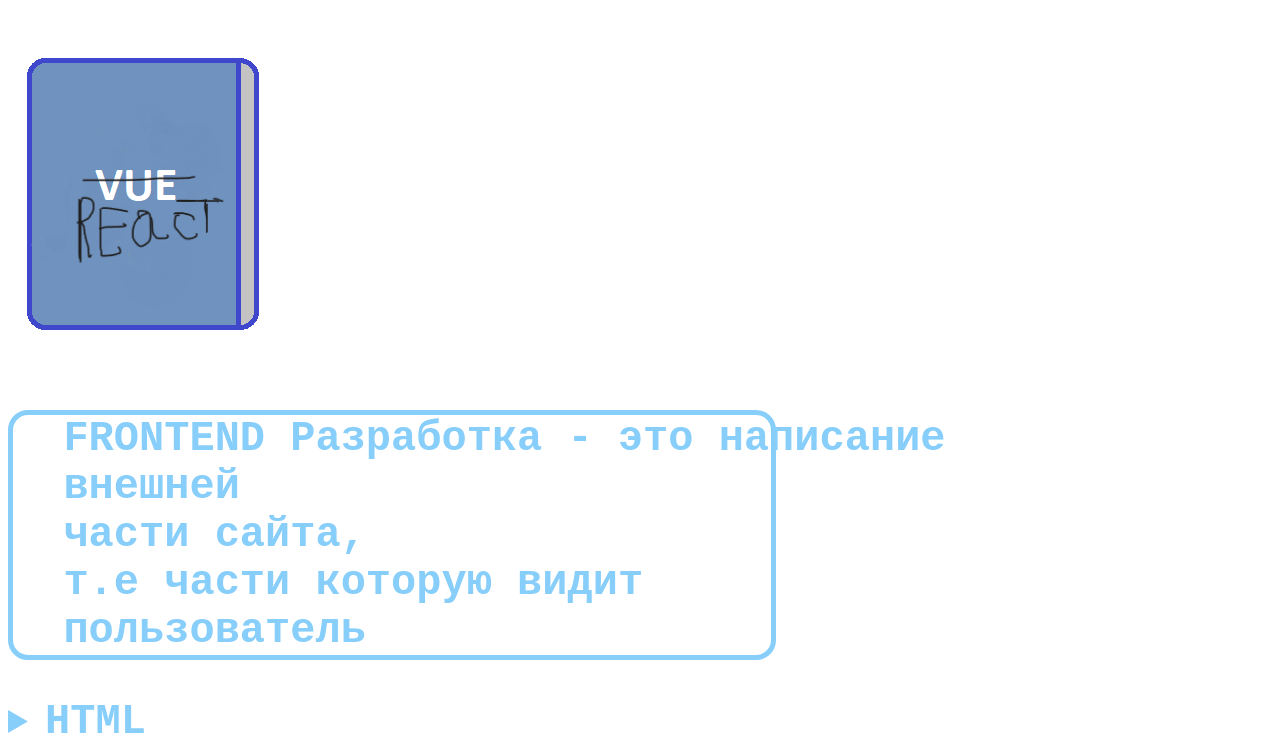
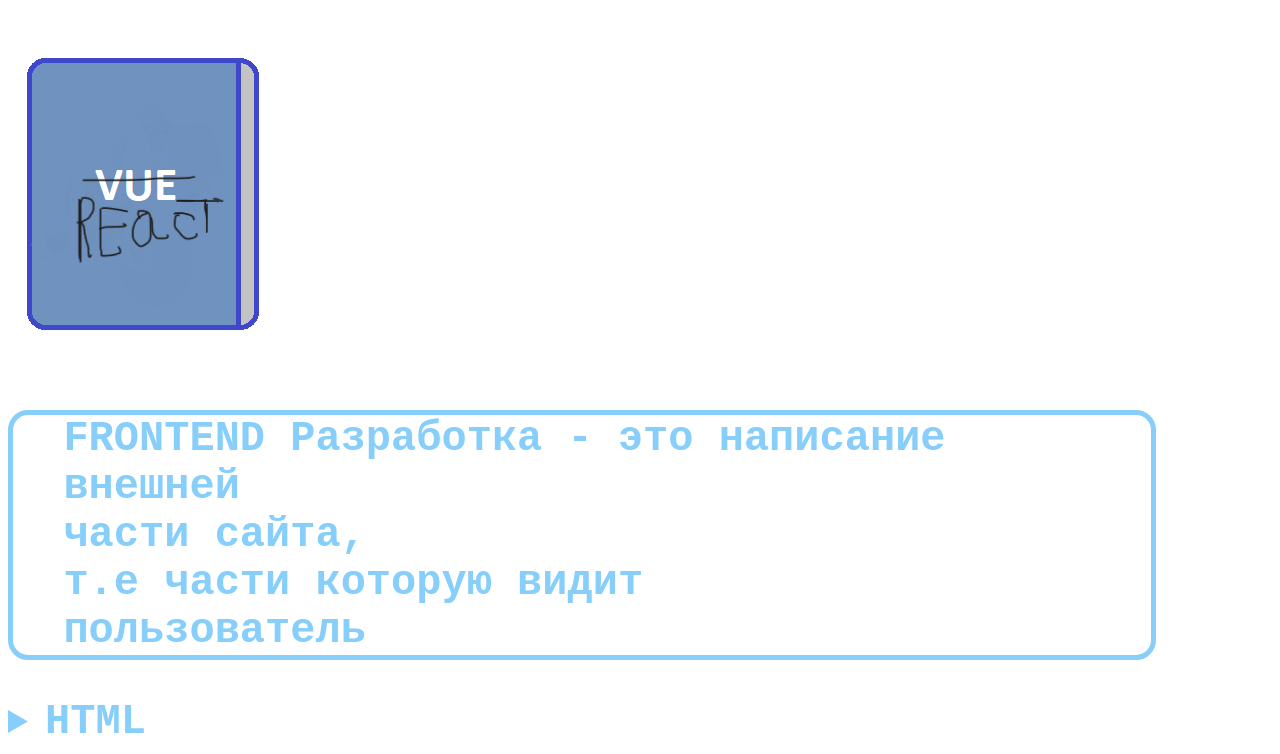
Before and after one commit to Muhammad-2165/FRONTEND-WITH-MUHAMMAD, a plain HTML site: page index.html in a window 1280 px wide. Shown: the part 807-1561 px from the top of the page. Drawn offline with Linux system fonts and the light colour scheme.

Commit message:
Add files via upload

```diff
--- a/index.html
+++ b/index.html
@@ -24,7 +24,7 @@
     <img src="./csss.png">
     <img src="./JSJ.png">
     <img src="./vue.png">
-    <pre style="color: lightskyblue; border: solid 5px; width: 60%; color: lightskyblue; border-radius: 20px"><strong><big><code>  FRONTEND Разработка - это написание
+    <pre style="color: lightskyblue; border: solid 5px; width: 90%; color: lightskyblue; border-radius: 20px"><strong><big><code>  FRONTEND Разработка - это написание
   внешней
   части сайта,
   т.е части которую видит
```
